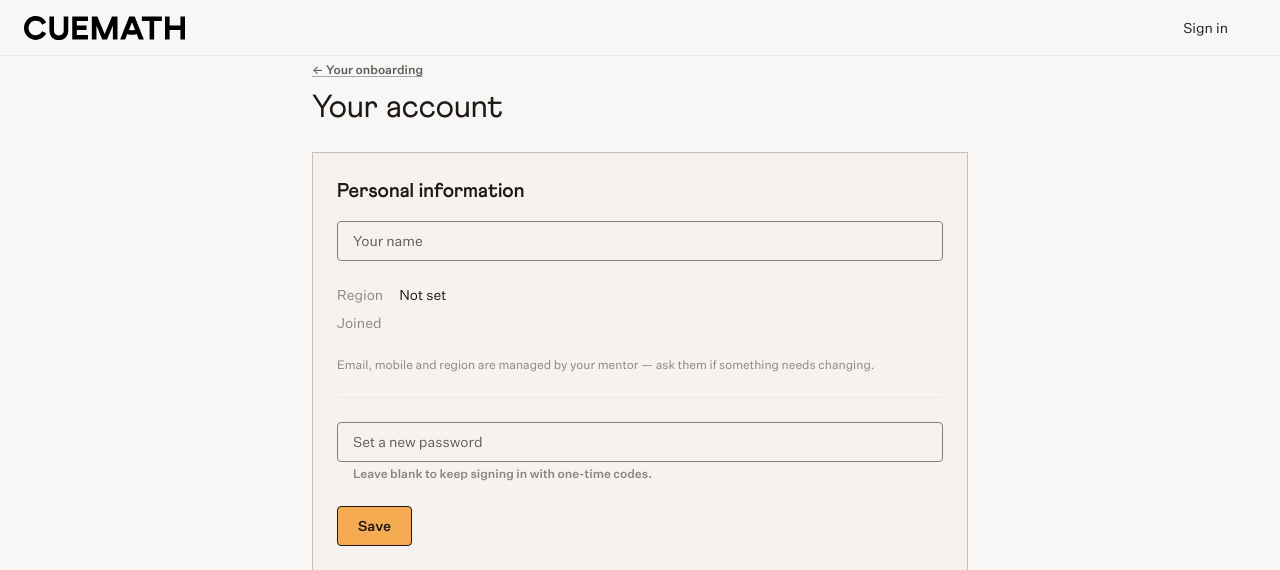
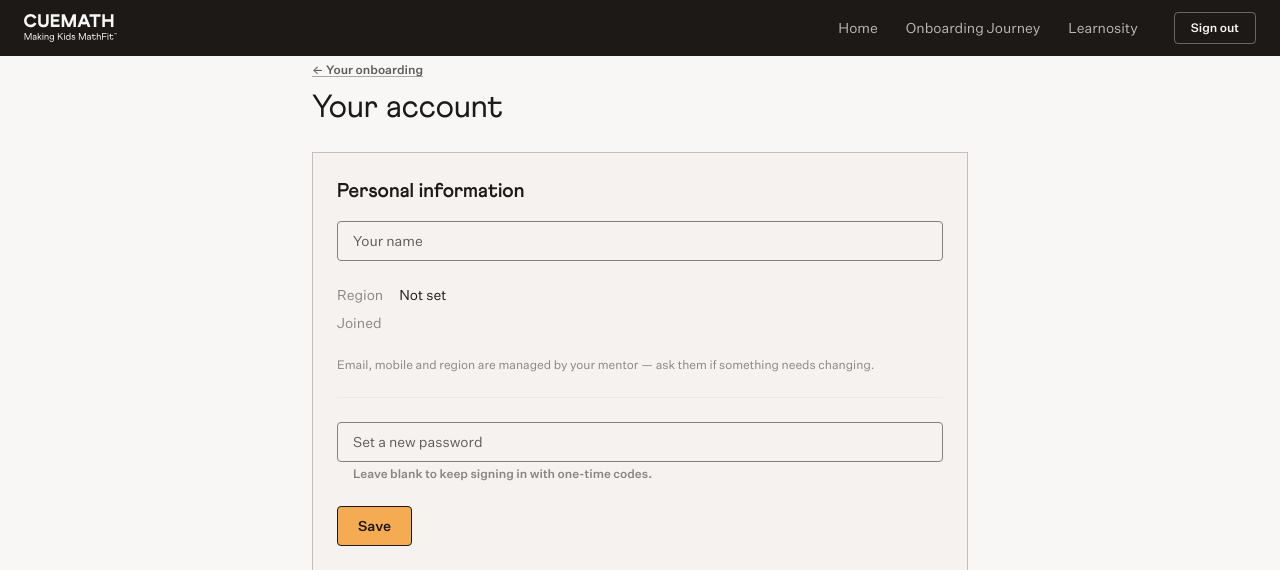
Before and after one commit to nocoder-ghai/Onboarding-tool, a Python web app: template app/templates/tutor/profile.html in a window 1280 px wide. Shown: the top 570 px of the page. Run offline with Jinja, Linux system fonts and the light colour scheme; the template is opened without the code that fills it, so the values that code supplies are empty.

Commit message:
Run the tutor chrome dark
A near-black topbar and sidebar framing the light content column, with the
brand gold marking whatever is active. Built on the design system's
--bg-inverse / --text-on-inverse pair rather than hardcoded hexes, so the
chrome still contrasts with the page in either theme.

The sidebar is pinned to the viewport so the stage list and the Activation
Director stay on screen instead of sinking to the bottom of a long page, and
the wordmark is inlined so it takes the bar's colour through currentColor
instead of needing a second, inverted asset.

Your account, Updates, the policy reader and the certificate were still
rendering the light topbar, so the chrome flipped as you moved between
pages — they now use the same bar as everything else.

```diff
--- a/app/templates/partials/tutor_topbar.html
+++ b/app/templates/partials/tutor_topbar.html
@@ -1,16 +1,50 @@
-<nav class="nav-header" aria-label="Main navigation">
-  <a href="/" class="nav-header-brand">
-    <img src="/static/design-system/logos/cuemath-wordmark-tagline.svg" alt="{{ brand }} — Making Coaches MathFit™" height="28">
+<style>
+  /* Page-level layout only: the tutor chrome runs dark — a near-black bar and
+     sidebar framing the light content column. Colours are the design system's
+     inverse pair (--bg-inverse / --text-on-inverse), so the chrome keeps
+     contrasting with the page in either theme rather than being hardcoded. */
+  .tt-bar {
+    background: var(--bg-inverse);
+    border-bottom: none;
+  }
+  /* The wordmark is drawn with currentColor, so it simply takes the bar's
+     text colour instead of needing a second, inverted asset. */
+  .tt-bar .nav-header-brand { color: var(--text-on-inverse); }
+  .tt-bar .tt-logo { display: inline-flex; align-items: center; }
+  .tt-bar .tt-logo svg { height: 28px; width: auto; display: block; }
+  .tt-bar .nav-link { color: color-mix(in srgb, var(--text-on-inverse) 72%, transparent); }
+  .tt-bar .nav-link:hover {
+    color: var(--text-on-inverse);
+    background: var(--bg-inverse-secondary);
+  }
+  .tt-bar .nav-link.is-active { color: var(--bg-brand); }
+  .tt-bar .tt-account { color: color-mix(in srgb, var(--text-on-inverse) 60%, transparent); }
+  /* The ghost button is built for a light ground, so give it an outline that
+     reads on black. */
+  .tt-bar .tt-signout {
+    color: var(--text-on-inverse);
+    border: 1px solid color-mix(in srgb, var(--text-on-inverse) 35%, transparent);
+    background: transparent;
+  }
+  .tt-bar .tt-signout:hover {
+    background: var(--bg-inverse-secondary);
+    border-color: color-mix(in srgb, var(--text-on-inverse) 60%, transparent);
+  }
+</style>
+<nav class="nav-header tt-bar" aria-label="Main navigation">
+  <a href="/home" class="nav-header-brand" aria-label="{{ brand }} — home">
+    <span class="tt-logo" aria-hidden="true">{% include "partials/_wordmark.svg" %}</span>
   </a>
   <div class="nav-header-links">
-    <a class="nav-link{% if not path.startswith('/learnosity') %} is-active{% endif %}"{% if not path.startswith('/learnosity') %} aria-current="page"{% endif %} href="/dashboard">Onboarding Journey</a>
+    <a class="nav-link{% if path.startswith('/home') %} is-active{% endif %}"{% if path.startswith('/home') %} aria-current="page"{% endif %} href="/home">Home</a>
+    <a class="nav-link{% if path.startswith('/dashboard') or path.startswith('/stage') %} is-active{% endif %}"{% if path.startswith('/dashboard') or path.startswith('/stage') %} aria-current="page"{% endif %} href="/dashboard">Onboarding Journey</a>
     <a class="nav-link{% if path.startswith('/learnosity') %} is-active{% endif %}"{% if path.startswith('/learnosity') %} aria-current="page"{% endif %} href="/learnosity">Learnosity</a>
   </div>
   <div class="nav-header-actions">
-    <span class="type-body-sm" style="color: var(--text-secondary);">{{ user.email or user.phone }}</span>
+    <span class="type-body-sm tt-account">{{ user.email or user.phone }}</span>
     <form method="post" action="/logout" class="inline-form">
       <input type="hidden" name="_csrf" value="{{ csrf }}">
-      <button type="submit" class="btn btn-sm btn-ghost">Sign out</button>
+      <button type="submit" class="btn btn-sm tt-signout">Sign out</button>
     </form>
   </div>
 </nav>
--- a/app/templates/tutor/complete.html
+++ b/app/templates/tutor/complete.html
@@ -1,5 +1,7 @@
 {% set page_title = "You're onboarded" %}
+{% set hide_topbar = True %}
 {% include "partials/head.html" %}
+{% include "partials/tutor_topbar.html" %}
 <style>
   /* Page-level layout only: narrow single-column width, the certificate
      panel's centred text arrangement, and hiding the actions card on print. */
--- a/app/templates/tutor/notifications.html
+++ b/app/templates/tutor/notifications.html
@@ -1,5 +1,7 @@
 {% set page_title = "Updates" %}
+{% set hide_topbar = True %}
 {% include "partials/head.html" %}
+{% include "partials/tutor_topbar.html" %}
 <style>
   /* Page-level layout only: narrow single-column reading width, and the
      divider lines between stacked notification rows inside one card. */
--- a/app/templates/tutor/policy.html
+++ b/app/templates/tutor/policy.html
@@ -1,5 +1,7 @@
 {% set page_title = item.title %}
+{% set hide_topbar = True %}
 {% include "partials/head.html" %}
+{% include "partials/tutor_topbar.html" %}
 <style>
   /* Page-level layout only: narrow single-column reading width, and a
      plain list of external link rows (no dedicated "link list" component
--- a/app/templates/tutor/profile.html
+++ b/app/templates/tutor/profile.html
@@ -1,5 +1,7 @@
 {% set page_title = "Your account" %}
+{% set hide_topbar = True %}
 {% include "partials/head.html" %}
+{% include "partials/tutor_topbar.html" %}
 <style>
   /* Page-level layout only: narrow single-column reading width, stacked
      cards, and the read-only detail rows rendered as a definition list
```
Also changed, not shown: app/templates/partials/tutor_sidebar.html (+76 -10 lines), app/templates/partials/_wordmark.svg (added).
